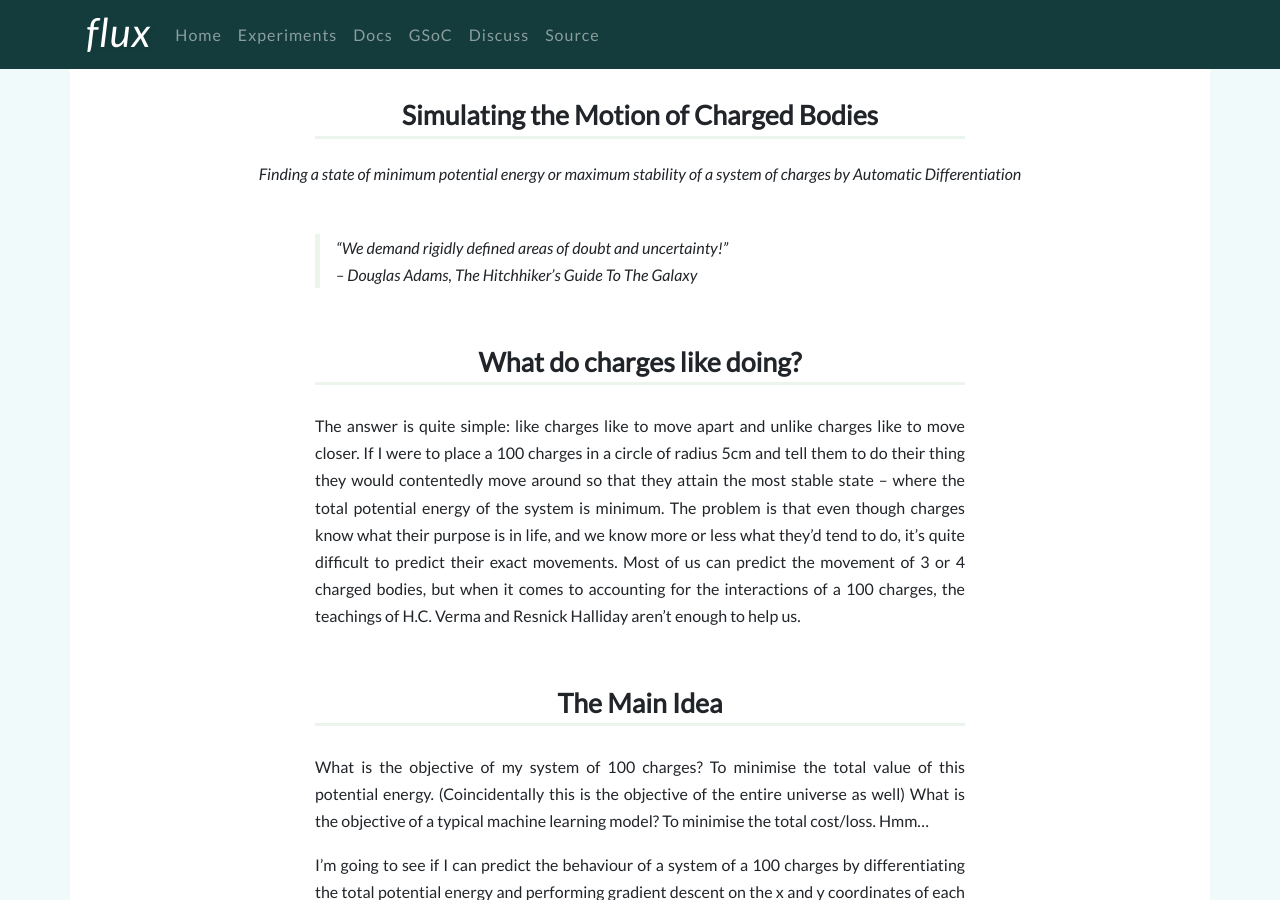
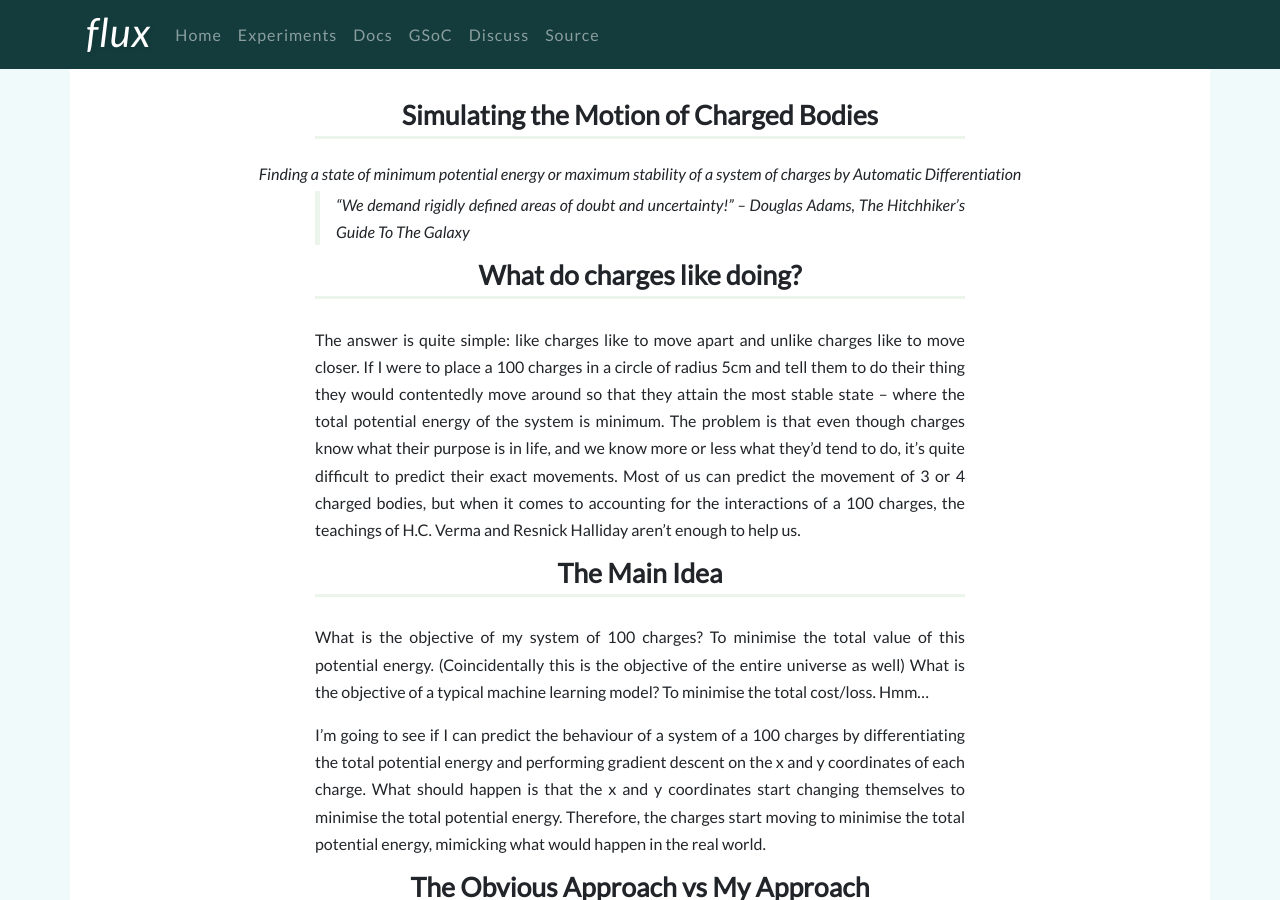
Before and after one commit to FluxML/fluxml.github.io, a Jekyll site: the page built from _posts/2019-09-11-simulating-the-motion-of-charges.md, in a window 1280 px wide and 900 px high. Built offline with Jekyll 4.4.1, drawn with Linux system fonts in a browser that asks for light colours; nearby versions of some CDN libraries; comment, search, counter and statistics services are not loaded; some of the changed text lies outside the part shown.

Commit message:
Update 2019-09-11-simulating-the-motion-of-charges.md

`````diff
--- a/_posts/2019-09-11-simulating-the-motion-of-charges.md
+++ b/_posts/2019-09-11-simulating-the-motion-of-charges.md
@@ -1,6 +1,6 @@
 ---
 title: Simulating the Motion of Charged Bodies
-author: Sudhanshu Agrawal<br>sudhanshuagr27@ucla.edu
+author: Sudhanshu Agrawal sudhanshuagr27@ucla.edu
 layout: blog
 ---
 
@@ -20,17 +20,17 @@ h4{
 </style>
 
 #### Finding a state of minimum potential energy or maximum stability of a system of charges by Automatic Differentiation
-<br>
 
- >“We demand rigidly defined areas of doubt and uncertainty!” <br>– Douglas Adams, The Hitchhiker's Guide To The Galaxy
 
-<br>
+ >“We demand rigidly defined areas of doubt and uncertainty!”  – Douglas Adams, The Hitchhiker's Guide To The Galaxy
+
+
 
 # What do charges like doing?
 
 The answer is quite simple: like charges like to move apart and unlike charges like to move closer. If I were to place a 100 charges in a circle of radius 5cm and tell them to do their thing they would contentedly move around so that they attain the most stable state – where the total potential energy of the system is minimum. The problem is that even though charges know what their purpose is in life, and we know more or less what they’d tend to do, it’s quite difficult to predict their exact movements. Most of us can predict the movement of 3 or 4 charged bodies, but when it comes to accounting for the interactions of a 100 charges, the teachings of H.C. Verma and Resnick Halliday aren’t enough to help us.
 
-<br>
+
 
 
 # The Main Idea
@@ -40,7 +40,7 @@ What is the objective of a typical machine learning model? To minimise the total
 
 I’m going to see if I can predict the behaviour of a system of a 100 charges by differentiating the total potential energy and performing gradient descent on the x and y coordinates of each charge. What should happen is that the x and y coordinates start changing themselves to minimise the total potential energy. Therefore, the charges start moving to minimise the total potential energy, mimicking what would happen in the real world.
 
-<br>
+
 
 # The Obvious Approach vs My Approach
 
@@ -61,7 +61,7 @@ What I’ve done is cut out the middleman that is force. I’ve changed my objec
 (This may seem like the same thing, and the fact that it does is why I can do it)
 The main advantage to doing so is that potential energy is a scalar quantity whereas force is a vector. Calculating the net potential energy of a system of 100 charges is a lot easier than calculating the net force on each charge in a 100-charge system.
 
-<br>
+
 # The Science Part of It
 
 
@@ -75,14 +75,14 @@ It quantifies the potential energy U of a system of two point-charges with magni
 If we want the total potential energy of a system of _n_ charges, we just apply this formula <sup>n</sup>C<sub>2</sub> times.
 
 
-<br>
+
 
 # Let's Begin
 
 
 I’m going to create a system of 100 charged bodies and initialise them with random charge values. I’m sampling from a Gaussian Distribution since I’d like there to be a few slightly larger charges in the mix to make things interesting.
 
-<br>
+
 
 
 
@@ -99,8 +99,8 @@ function create_env(no_ch)     #create the req no. of charges with random positi
 end
 ````
 
-<br>
-<br>
+
+
 
 
 I’m also going to place these charges randomly in a circle of radius 5cm centred at the origin.
@@ -109,7 +109,7 @@ Later on, I’ll make sure that these charges never leave this circle. Why is th
 
 I’m also going to create a simple function to calculate potential.
 
-<br>
+
 
 ````
 function potential(a::Vertex, b::Vertex)     #classic potential formula
@@ -128,12 +128,12 @@ function potential(a::Vector)      #potential for a system of charges
 end
 ````
 
-<br>
+
 
 
 Now I’m going to define my loss function. Why can’t I just use my potential function? The reason is that I want to constrain my charges to a circle. The way I do that is by applying a high penalty(loss) every time a charge tries to move out of the circle.
 
-<br>
+
 
 ````
 function loss(env::Vector)
@@ -153,7 +153,7 @@ function loss(env::Vector)
 end
 ````
 
-<br>
+
 
 
 
@@ -161,28 +161,28 @@ Since the potential function gives a very small value of the order of 10<sup>-12
 
 Let’s create the environment of charges
 
-<br>
+
 
 
 `env = create_env(100)`
 
-<br>
+
 
 
 I’m using 2 main machine learning libraries. Zygote, for its AD capabilities, and Flux, for its optimisers.
 
-<br>
+
 
 ````
 using Zygote
 using Flux
 ````
 
-<br>
+
 
 Let’s start moving these charges around
 
-<br>
+
 
 
 ```julia
@@ -200,20 +200,20 @@ for i in 1:200
 end
 ```
 
-<br>
+
 
 
 Using some basic plotting functions, I graphed my charges at every training iteration and put them all together in a gif.
 
-<br>
+
 
 <img src="/assets/charges/maingif.gif" />
 
-<br>
+
 
 #### Red charges are positive, Blue charges are negative and size of the dot is proportional to the absolute value of charge
 
-<br>
+
 
 
 
@@ -243,14 +243,14 @@ It’s safe to say that the system has converged at a value of approximately -13
 You’re probably wondering why the graph is so bumpy and what these extreme minimas are. The minimas are simply the points in the training loop when the charges got a bit overconfident and tried to escape the constraining circle. They are then immediately brought back to valid positions by the loss function.
 They may also occur when a positive and a negative charge briefly overlap with each other giving a potential of negative infinity. Of course, such a situation is impossible in the real world.
 
-<br>
+
 
 
 # Conclusion
 
 It works!
 I created this simulation because it’s an interesting and very visual way to get a real feel of how charges move around when affected by almost a 100 different forces.
-It also shows how it’s possible to solve a problem more easily by reframing the question being asked.<br>
-~~Simulate the effect of force on charged bodies?~~ <br>
-Simulate the effect of potential energy on charged bodies? <br>
+It also shows how it’s possible to solve a problem more easily by reframing the question being asked.
+~~Simulate the effect of force on charged bodies?~~
+Simulate the effect of potential energy on charged bodies?
 Most of all it shows the power of gradient descent in solving a problem that would be unwieldy to solve using classic approaches.
`````
